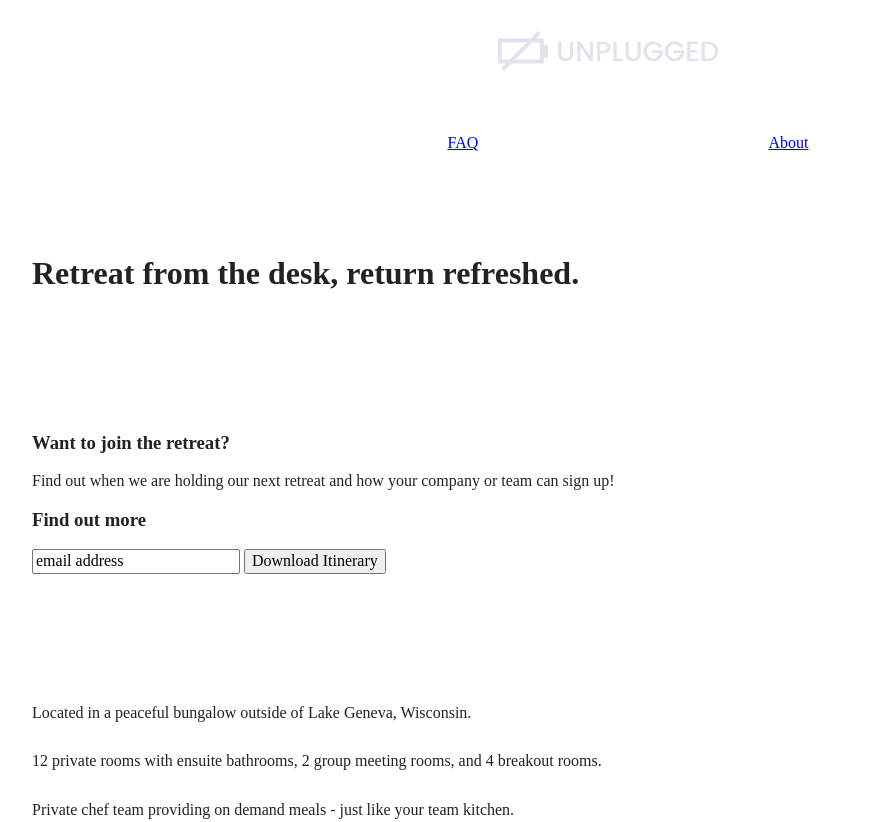
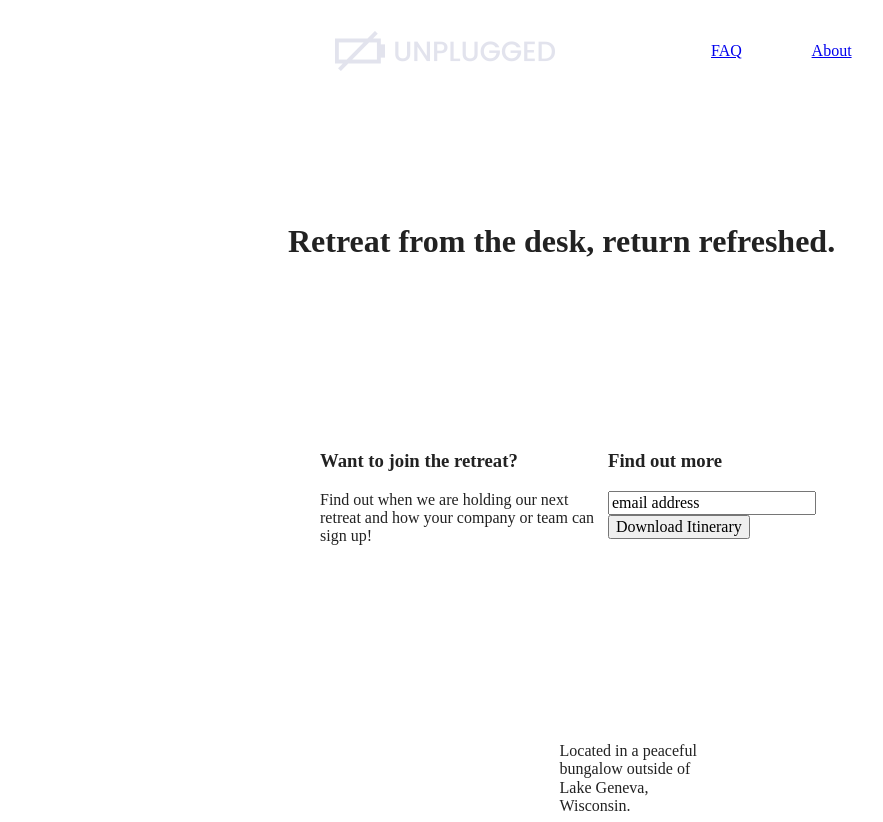
Before and after one commit to perrycq/unplugged-retreat, a website built with Parcel: page index.html in a window 1280 px wide. Shown: the top 822 px of the page, without its empty margins (32-915 px from the left). Built offline with nearby package versions, Linux system fonts and the light colour scheme.

Commit message:
Added tablet styles for index and faq pages

```diff
--- a/css/main.css
+++ b/css/main.css
@@ -363,6 +363,115 @@ textarea {
    These examples override the primary ('mobile first') styles.
    Modify as content requires.
    ========================================================================== */
+@media(min-width: 768px) {
+/* Tablet styles */
+
+/* General Styles */
+.content-wrapper {
+max-width: 640px;
+margin: 100px 0;
+}
+
+/* Header */
+header {
+width: 100%;
+display: flex;
+justify-content: center;
+}
+
+header .content-wrapper {
+  width: 100%;
+  display: flex;
+  justify-content: space-evenly;
+}
+
+header nav {
+  width: 50%;
+}
+
+header nav ul {
+  display: flex;
+  justify-content: space-evenly;
+}
+
+.header-divider {
+  display: none;
+}
+
+/* hero area */
+
+/* aside */
+aside .content-wrapper {
+  margin: 50px 0;
+  display: flex;
+  justify-content: center;
+  flex-flow: row wrap;
+}
+
+aside .content-wrapper .form-description,
+aside .content-wrapper .form {
+  width: 45%;
+  margin: 0;
+}
+
+/* features */
+.features article {
+  width: 82%;
+  display: flex;
+  justify-content: space-around;
+  align-items: center;
+  flex-flow: row wrap;
+  flex-basis: 205px;
+}
+
+.features .features-item-description {
+  width: 31%;
+}
+
+/* reviews */
+.reviews article {
+  width:50%;
+  display: flex;
+  justify-content: center;
+}
+
+.reviews article div {
+  width: 100%;
+}
+
+/* footer */
+footer .content-wrapper {
+  width: 100%;
+  margin: 100px 0;
+}
+
+.footer-content {
+  width:80%;
+  display: flex;
+  justify-content: space-evenly;
+  align-items: center;
+}
+
+footer .contact {
+  margin-bottom: 0;
+}
+
+footer .copyright {
+  width:30%;
+}
+
+/* faq */
+.faq-content {
+  flex-basis: 306px;
+}
+}
+
+@media(min-width: 1200px) {
+/* Desktop styles */
+
+
+}
+
 
 @media only screen and (min-width: 35em) {
   /* Style adjustments for viewports that meet the condition */
```
